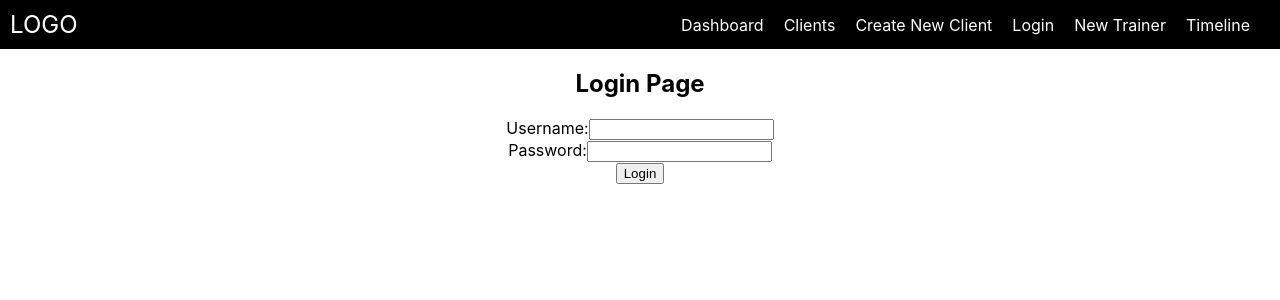
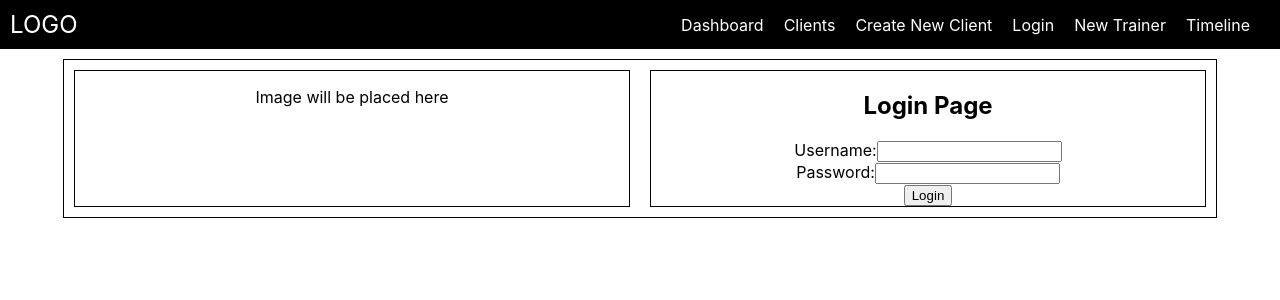
Before and after one commit to AkshayGulhane46/gym, a React (Create React App) app: page /login in a window 1280 px wide. Shown: the top 300 px of the page. Built offline with nearby package versions, Linux system fonts and the light colour scheme.

Commit message:
Commit0305241

```diff
--- a/src/Styles/LoginPage.scss
+++ b/src/Styles/LoginPage.scss
@@ -1,50 +1,21 @@
-// LoginPage.scss
 
-.login_page {
-    display: flex;
-    flex-direction: column;
-    align-items: center;
-    justify-content: center;
-    height: 100vh;
+.main_div{
+  border: 1px solid black;
+  margin: auto;
+  width: 90%;
+  display: flex;
+  margin-top: 10px;
 
-    h2 {
-      margin-bottom: 20px;
-    }
 
-    .form_group {
-      margin-bottom: 15px;
 
-      label {
-        display: block;
-        margin-bottom: 5px;
-      }
-
-      input {
-        width: 100%;
-        padding: 8px;
-        font-size: 16px;
-        border: 1px solid #ccc;
-        border-radius: 4px;
-      }
-    }
-
-    .error_message {
-      color: red;
-      margin-bottom: 10px;
-    }
-
-    button {
-      padding: 10px 20px;
-      font-size: 16px;
-      background-color: #007bff;
-      color: white;
-      border: none;
-      border-radius: 4px;
-      cursor: pointer;
-      transition: background-color 0.3s ease;
-
-      &:hover {
-        background-color: #0056b3;
-      }
-    }
+  .image_div{
+    border: 1px solid black;
+    margin: 10px;
+    width: 50%;
   }
+  .login_div{
+    border: 1px solid black;
+    margin: 10px;
+    width: 50%;
+  }
+}
--- a/src/components/Admin/LoginPage.js
+++ b/src/components/Admin/LoginPage.js
@@ -25,7 +25,13 @@ function LoginPage() {
   };
 
   return (
-    <div>
+    <>
+    <div className='main_div'>
+    <div className='image_div'>
+      <p>Image will be placed here</p>
+    </div>
+
+    <div className='login_div'>
       <h2>Login Page</h2>
       {error && <p style={{ color: 'red' }}>{error}</p>}
       <div>
@@ -48,6 +54,8 @@ function LoginPage() {
       </div>
       <button onClick={handleLogin}>Login</button>
     </div>
+    </div>
+    </>
   );
 }
 
```
